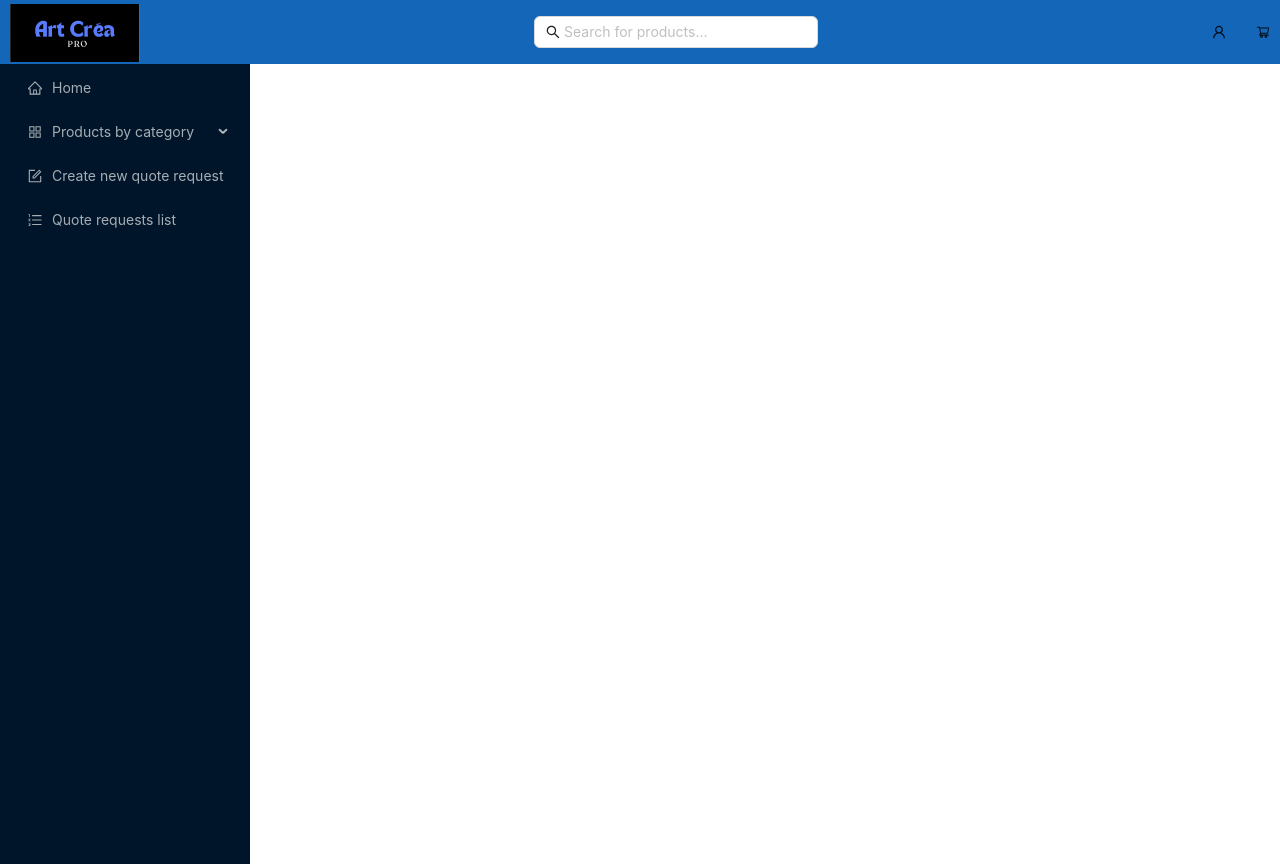
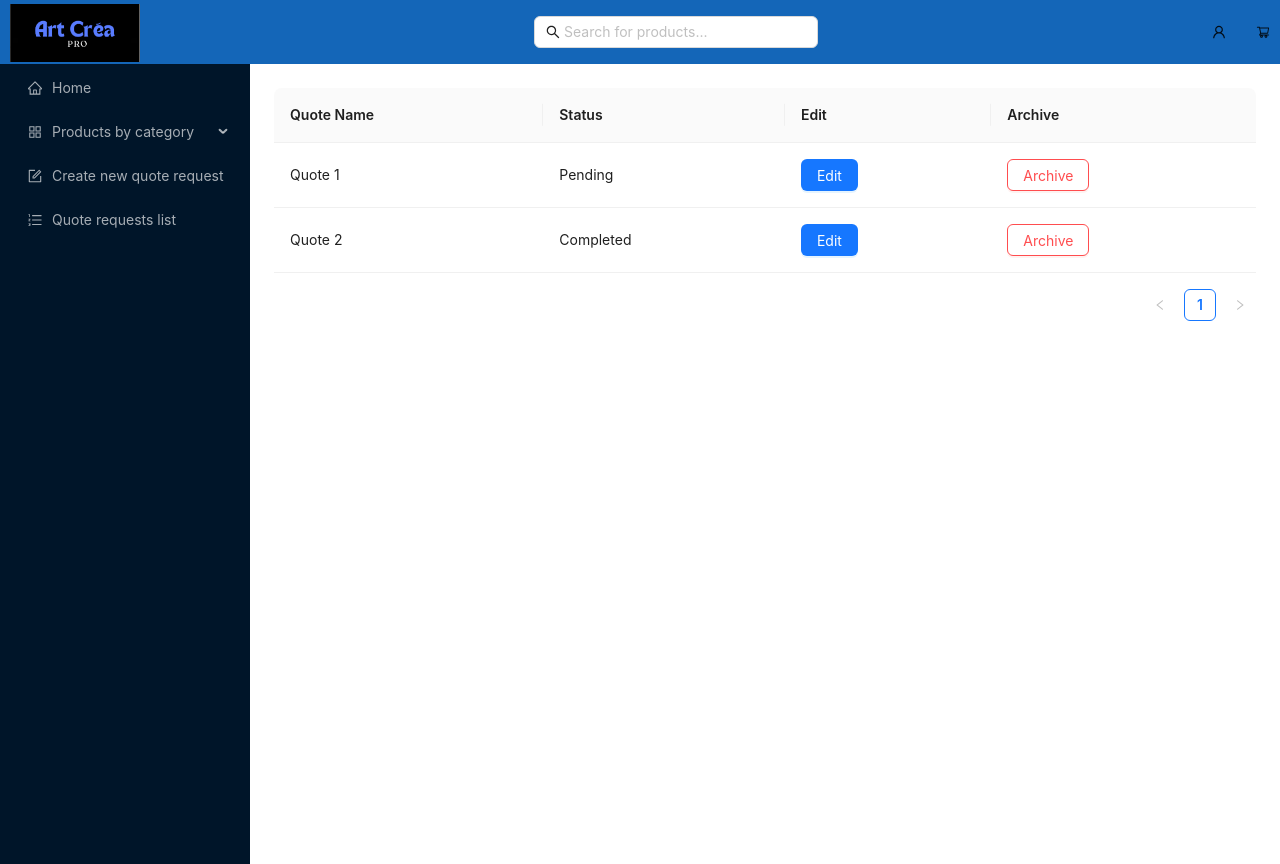
Before and after one commit to Sarrabah/RNCP_Project, a React (Create React App) app in the folder frontend/: page /quoterequestlist in a window 1280 px wide. Built offline with nearby package versions, Linux system fonts and the light colour scheme.

Commit message:
feat: Add a table to list all quotes

```diff
--- /dev/null
+++ b/frontend/src/components/QuoteTable.tsx
@@ -0,0 +1,56 @@
+import { Button, Table } from 'antd';
+import React from 'react';
+
+const QuoteTable: React.FC = () => {
+  const dataSource = [
+    {
+      key: '1',
+      quoteName: 'Quote 1',
+      status: 'Pending',
+    },
+    {
+      key: '2',
+      quoteName: 'Quote 2',
+      status: 'Completed',
+    },
+  ];
+  interface QuoteRecord {
+    key: string;
+    quoteName: string;
+    status: string;
+  }
+  const columns = [
+    { title: 'Quote Name', dataIndex: 'quoteName', key: 'quotename' },
+    { title: 'Status', dataIndex: 'status', key: 'status' },
+    {
+      title: 'Edit',
+      key: 'edit',
+      render: (record: QuoteRecord) => (
+        <Button type="primary" onClick={() => handleEdit(record.key)}>
+          Edit
+        </Button>
+      ),
+    },
+    {
+      title: 'Archive',
+      key: 'archive',
+      render: (record: QuoteRecord) => (
+        <Button danger onClick={() => handleArchive(record.key)}>
+          Archive
+        </Button>
+      ),
+    },
+  ];
+
+  const handleEdit = (key: string) => {
+    console.log(`Editing quote with key: ${key}`);
+  };
+
+  const handleArchive = (key: string) => {
+    console.log(`Archiving quot with key: ${key}`);
+  };
+
+  return <Table dataSource={dataSource} columns={columns} />;
+};
+
+export default QuoteTable;
--- a/frontend/src/components/SideBar.tsx
+++ b/frontend/src/components/SideBar.tsx
@@ -38,10 +38,10 @@ const Sidebar: React.FC = () => {
           </Menu.Item>
         </SubMenu>
         <Menu.Item key="3" icon={<FormOutlined />}>
-          Create new quote request
+          <a href="/newquoterequest">Create new quote request</a>
         </Menu.Item>
         <Menu.Item key="4" icon={<OrderedListOutlined />}>
-          Quote requests list
+          <a href="/quoterequestlist">Quote requests list </a>
         </Menu.Item>
       </Menu>
     </Sider>
--- a/frontend/src/routes/AppRoutes.tsx
+++ b/frontend/src/routes/AppRoutes.tsx
@@ -8,6 +8,8 @@ import NavBar from '../components/NavBar';
 import { Layout } from 'antd';
 import Sidebar from '../components/SideBar';
 import CategoryPage from '../pages/CategoryPage';
+import QuoteForm from '../components/QuoteForm';
+import QuoteTable from '../components/QuoteTable';
 
 const { Content } = Layout;
 const AppRoutes = () => {
@@ -27,6 +29,8 @@ const AppRoutes = () => {
             <Route path="/homepage" element={<Homepage />} />
             <Route path="/" element={<Welcomepage />} />
             <Route path="/category/:category" element={<CategoryPage />} />
+            <Route path="/newquoterequest" element={<QuoteForm />} />
+            <Route path="/quoterequestlist" element={<QuoteTable />} />
           </Routes>
         </Content>
       </Layout>
```
